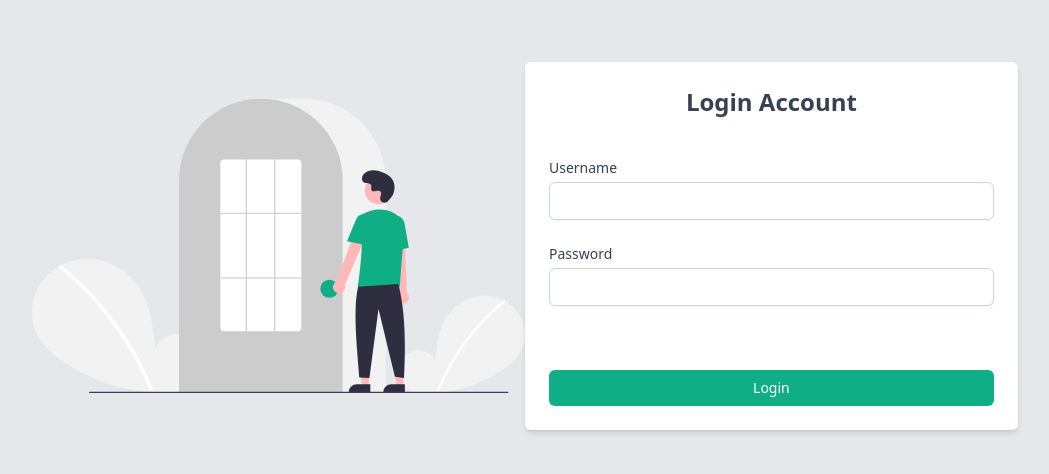
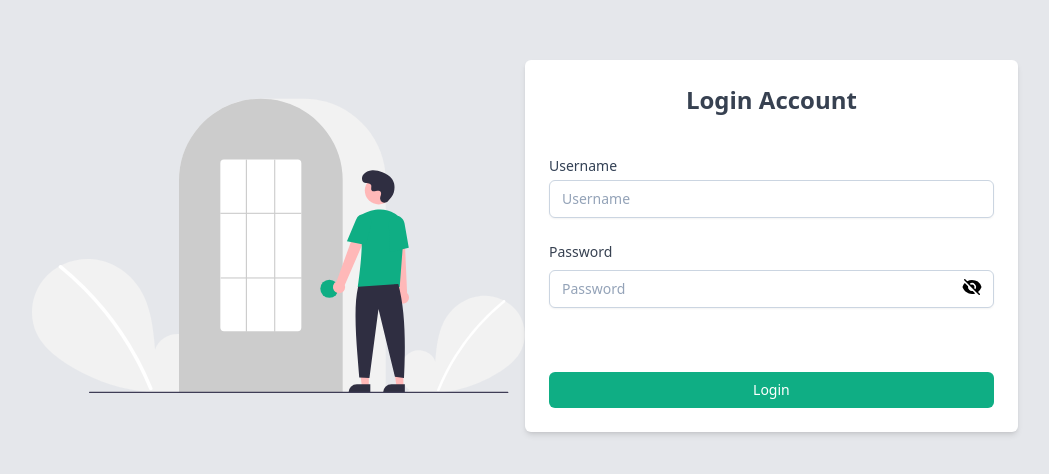
Before and after one commit to sawehkalanephaung/ApartEase-Frontend, a Vue app: page / in a window 1280 px wide. Shown: the part 154-628 px from the top of the page, without its empty margins (115-1164 px from the left). Built offline with nearby package versions, Linux system fonts and the light colour scheme.

Commit message:
add eye icons to visible password and hidepassword

```diff
--- a/src/components/UserLogin.vue
+++ b/src/components/UserLogin.vue
@@ -22,19 +22,39 @@
             class="mt-1 block w-full px-3 py-2 bg-white border border-slate-300 rounded-md text-sm shadow-sm placeholder-slate-400
                    focus:outline-none focus:border-sky-500 focus:ring-1 focus:ring-blue-500
                    disabled:bg-slate-50 disabled:text-slate-500 disabled:border-slate-200 disabled:shadow-none"
+            placeholder="Username"
           />
         </label>
 
+        <div class="mb-4 relative">
         <label class="block mt-6">
-          <span class="block text-sm font-medium text-slate-700">Password</span>
+          <span class="block text-sm font-medium mb-2 text-gray-700">Password</span>
           <input
-            type="password"
             v-model="password"
+            :type="passwordVisible ? 'text' : 'password'"
+
             class="mt-1 block w-full px-3 py-2 bg-white border border-slate-300 rounded-md text-sm shadow-sm placeholder-slate-400
                    focus:outline-none focus:border-sky-500 focus:ring-1 focus:ring-blue-500
                    disabled:bg-slate-50 disabled:text-slate-500 disabled:border-slate-200 disabled:shadow-none"
+            placeholder="Password"
           />
+          <button
+            type="button"
+            @click="togglePasswordVisibility"
+            class="absolute inset-y-0 right-0 pr-3 flex items-center text-sm leading-5"
+          >
+            <svg v-if="passwordVisible" xmlns="http://www.w3.org/2000/svg" viewBox="0 0 20 20" fill="currentColor" class="size-5 mt-6">
+              <path d="M10 12.5a2.5 2.5 0 1 0 0-5 2.5 2.5 0 0 0 0 5Z" />
+              <path fill-rule="evenodd" d="M.664 10.59a1.651 1.651 0 0 1 0-1.186A10.004 10.004 0 0 1 10 3c4.257 0 7.893 2.66 9.336 6.41.147.381.146.804 0 1.186A10.004 10.004 0 0 1 10 17c-4.257 0-7.893-2.66-9.336-6.41ZM14 10a4 4 0 1 1-8 0 4 4 0 0 1 8 0Z" clip-rule="evenodd" />
+            </svg>
+            <svg v-else xmlns="http://www.w3.org/2000/svg" viewBox="0 0 20 20" fill="currentColor" class="size-5 mt-6">
+              <path fill-rule="evenodd" d="M3.28 2.22a.75.75 0 0 0-1.06 1.06l14.5 14.5a.75.75 0 1 0 1.06-1.06l-1.745-1.745a10.029 10.029 0 0 0 3.3-4.38 1.651 1.651 0 0 0 0-1.185A10.004 10.004 0 0 0 9.999 3a9.956 9.956 0 0 0-4.744 1.194L3.28 2.22ZM7.752 6.69l1.092 1.092a2.5 2.5 0 0 1 3.374 3.373l1.091 1.092a4 4 0 0 0-5.557-5.557Z" clip-rule="evenodd" />
+              <path d="m10.748 13.93 2.523 2.523a9.987 9.987 0 0 1-3.27.547c-4.258 0-7.894-2.66-9.337-6.41a1.651 1.651 0 0 1 0-1.186A10.007 10.007 0 0 1 2.839 6.02L6.07 9.252a4 4 0 0 0 4.678 4.678Z" />
+            </svg>
+          </button>
         </label>
+        </div>
+
 
         <div class="mt-16">
           <button
@@ -80,6 +100,7 @@ const username = ref('');
 const password = ref('');
 const message = ref('');
 const showSuccessModal = ref(false);
+const passwordVisible = ref(false);
 
 const login = async () => {
   try {
@@ -89,7 +110,6 @@ const login = async () => {
     };
 
     const response = await apiClient.post("login", user);
-
     // Log the entire response for debugging
     console.log('API response:', response);
 
@@ -161,4 +181,8 @@ const redirectToHome = () => {
   showSuccessModal.value = false;
   router.push('/home');
 };
+
+const togglePasswordVisibility = () => {
+  passwordVisible.value = !passwordVisible.value;
+};
 </script>
--- a/src/views/RoleCreateView.vue
+++ b/src/views/RoleCreateView.vue
@@ -1,7 +1,7 @@
 <template>
   <div class="flex items-center justify-center h-full">
     <div class="w-full max-w-xl p-6 bg-white rounded-md shadow-md">
-      <h3 class="text-2xl font-medium text-gray-700">Create Role</h3>
+      <h3 class="text-2xl font-medium text-gray-700 text-center">Create Role</h3>
       <Form @submit="onSubmit" :validation-schema="schema" class="rounded px-8 pt-6 pb-8 mb-4">
         <div class="mb-4">
           <label class="block text-gray-700 text-sm font-bold mb-2" for="role_name">Role Name</label>
```
